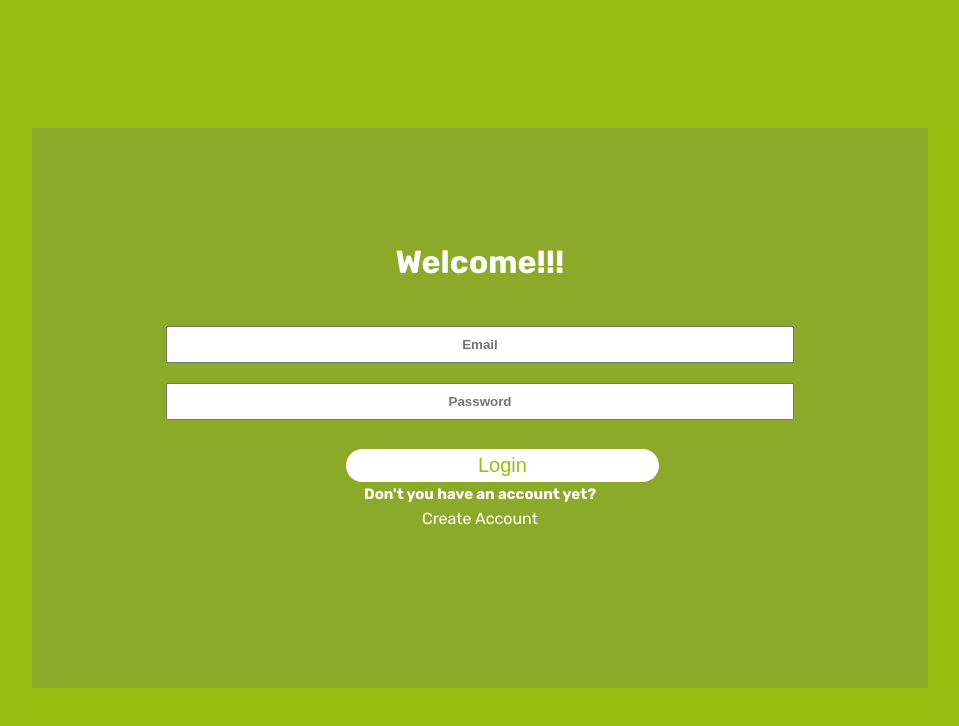
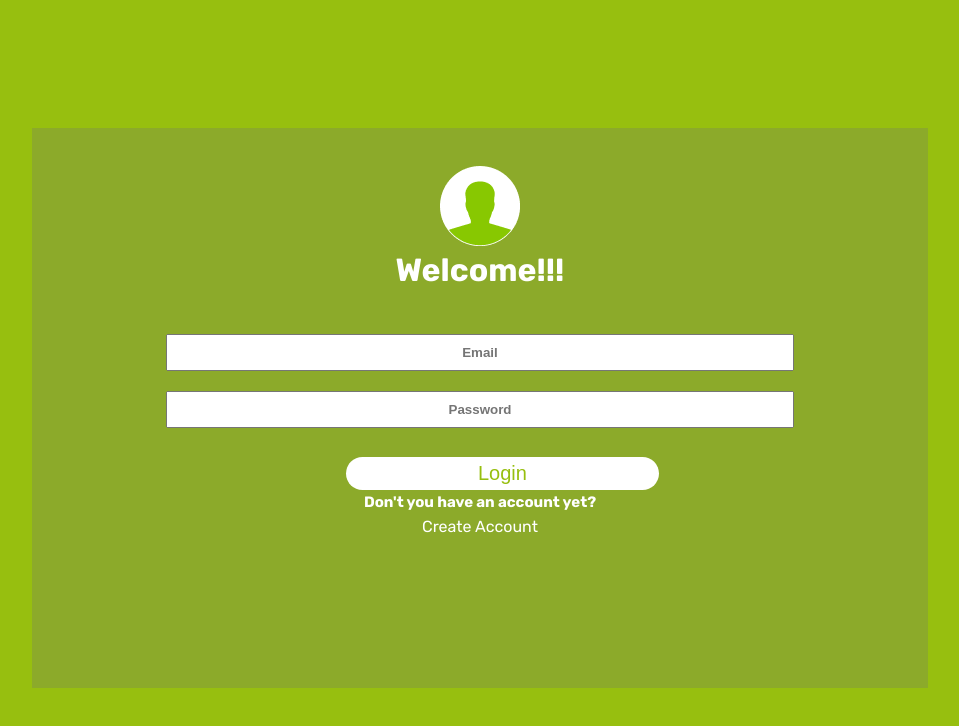
Before and after one commit to ABDULALI3468/bookMe-frontend, a React (Create React App) app: page /login in a window 1280 px wide. Shown: the top 726 px of the page, without its empty margins (160-1119 px from the left). Built offline with nearby package versions, Linux system fonts and the light colour scheme.

Commit message:
improve the UI stucture and add some styles

```diff
--- a/src/components/LogInPage.js
+++ b/src/components/LogInPage.js
@@ -2,6 +2,7 @@ import React, { useState, useEffect } from 'react';
 import { useDispatch, useSelector } from 'react-redux';
 import { useNavigate, Link } from 'react-router-dom';
 import { login } from '../redux/user/userAPI';
+import  profile from '../assets/images/profile.png'
 import '../styles/LogInPage.css';
 
 const CriptoJS = require('crypto-js');
@@ -54,6 +55,7 @@ const Login = () => {
   return (
     <div className="login">
       <div className="login-wrapper">
+      <img src={profile} alt="profile" className="profile" />
         <h1>Welcome!!!</h1>
         <form className="login-form" onSubmit={loginUser}>
           <input
--- a/src/styles/LogInPage.css
+++ b/src/styles/LogInPage.css
@@ -12,7 +12,7 @@
 .login-wrapper {
   height: 70%;
   width: 70%;
-  padding-top: 9%;
+  padding-top: 3%;
   margin: 10% auto;
   background-color: #8caa2a;
 }
@@ -31,6 +31,11 @@
   width: 70%;
   margin: 0 20% 20px 15%;
 }
+
+.login-form input:focus{
+  background-color: rgb(247, 241, 241);
+}
+
 
 .login-form > *::placeholder {
   font-weight: bolder;
```
Also changed, not shown: src/assets/images/profile.png (added).
